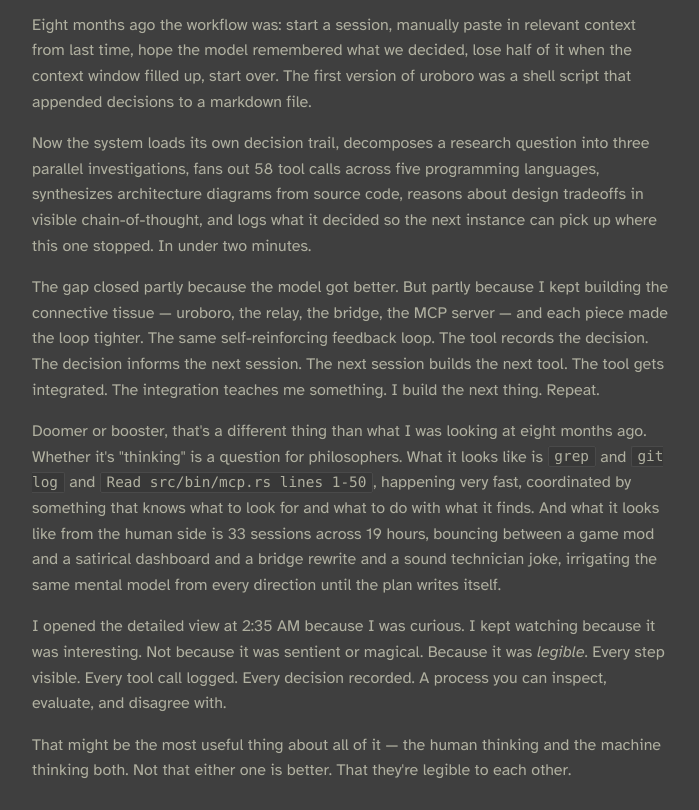
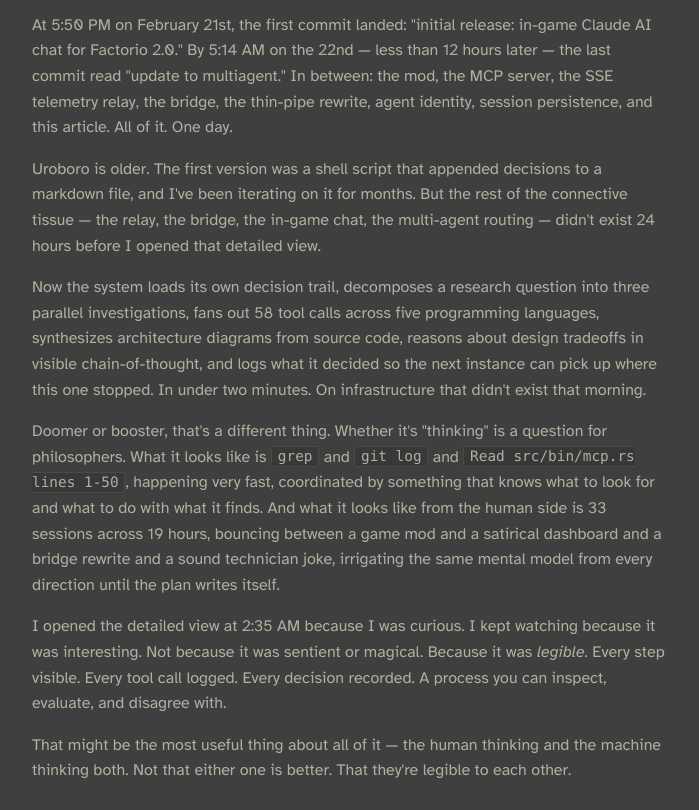
Before and after one commit to QRY91/qryzone, an Eleventy site: page src/what-does-thinking-look-like.html in a window 1280 px wide. Shown: the part 8846-9656 px from the top of the page, without its empty margins (290-989 px from the left). Built offline with nearby package versions, Linux system fonts and the light colour scheme; Eleventy itself is replaced by a stand-in of ours; files that its build step writes are made by us from their sources; a web font is replaced by a local one.

Commit message:
factual corrections

```diff
--- a/src/what-does-thinking-look-like.html
+++ b/src/what-does-thinking-look-like.html
@@ -460,19 +460,19 @@
       </h2>
 
       <p style="margin-bottom: var(--space-md)">
-        Eight months ago the workflow was: start a session, manually paste in relevant context from last time, hope the model remembered what we decided, lose half of it when the context window filled up, start over. The first version of uroboro was a shell script that appended decisions to a markdown file.
+        At 5:50 PM on February 21st, the first commit landed: "initial release: in-game Claude AI chat for Factorio 2.0." By 5:14 AM on the 22nd &mdash; less than 12 hours later &mdash; the last commit read "update to multiagent." In between: the mod, the MCP server, the SSE telemetry relay, the bridge, the thin-pipe rewrite, agent identity, session persistence, and this article. All of it. One day.
       </p>
 
       <p style="margin-bottom: var(--space-md)">
-        Now the system loads its own decision trail, decomposes a research question into three parallel investigations, fans out 58 tool calls across five programming languages, synthesizes architecture diagrams from source code, reasons about design tradeoffs in visible chain-of-thought, and logs what it decided so the next instance can pick up where this one stopped. In under two minutes.
+        Uroboro is older. The first version was a shell script that appended decisions to a markdown file, and I've been iterating on it for months. But the rest of the connective tissue &mdash; the relay, the bridge, the in-game chat, the multi-agent routing &mdash; didn't exist 24 hours before I opened that detailed view.
       </p>
 
       <p style="margin-bottom: var(--space-md)">
-        The gap closed partly because the model got better. But partly because I kept building the connective tissue &mdash; uroboro, the relay, the bridge, the MCP server &mdash; and each piece made the loop tighter. The same self-reinforcing feedback loop. The tool records the decision. The decision informs the next session. The next session builds the next tool. The tool gets integrated. The integration teaches me something. I build the next thing. Repeat.
+        Now the system loads its own decision trail, decomposes a research question into three parallel investigations, fans out 58 tool calls across five programming languages, synthesizes architecture diagrams from source code, reasons about design tradeoffs in visible chain-of-thought, and logs what it decided so the next instance can pick up where this one stopped. In under two minutes. On infrastructure that didn't exist that morning.
       </p>
 
       <p style="margin-bottom: var(--space-md)">
-        Doomer or booster, that's a different thing than what I was looking at eight months ago. Whether it's "thinking" is a question for philosophers. What it looks like is <code>grep</code> and <code>git log</code> and <code>Read src/bin/mcp.rs lines 1-50</code>, happening very fast, coordinated by something that knows what to look for and what to do with what it finds. And what it looks like from the human side is 33 sessions across 19 hours, bouncing between a game mod and a satirical dashboard and a bridge rewrite and a sound technician joke, irrigating the same mental model from every direction until the plan writes itself.
+        Doomer or booster, that's a different thing. Whether it's "thinking" is a question for philosophers. What it looks like is <code>grep</code> and <code>git log</code> and <code>Read src/bin/mcp.rs lines 1-50</code>, happening very fast, coordinated by something that knows what to look for and what to do with what it finds. And what it looks like from the human side is 33 sessions across 19 hours, bouncing between a game mod and a satirical dashboard and a bridge rewrite and a sound technician joke, irrigating the same mental model from every direction until the plan writes itself.
       </p>
 
       <p style="margin-bottom: var(--space-md)">
```
